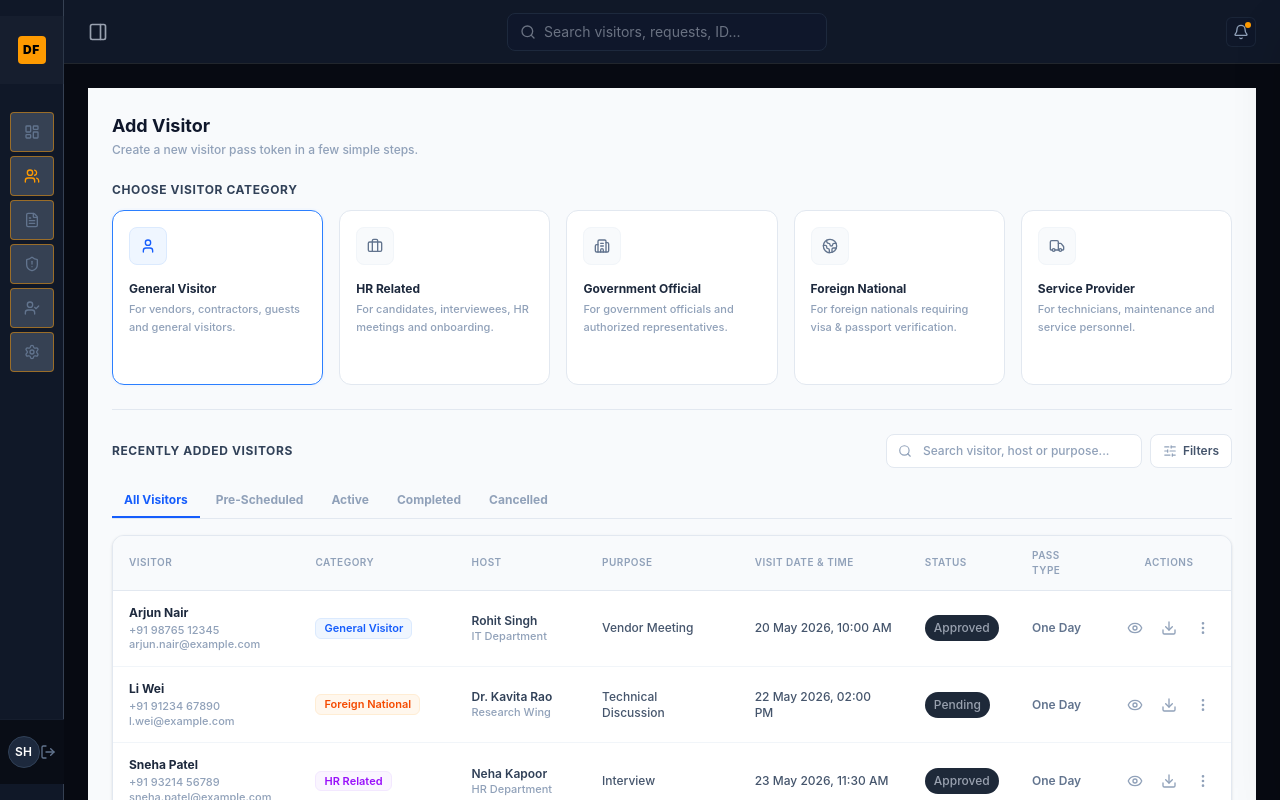
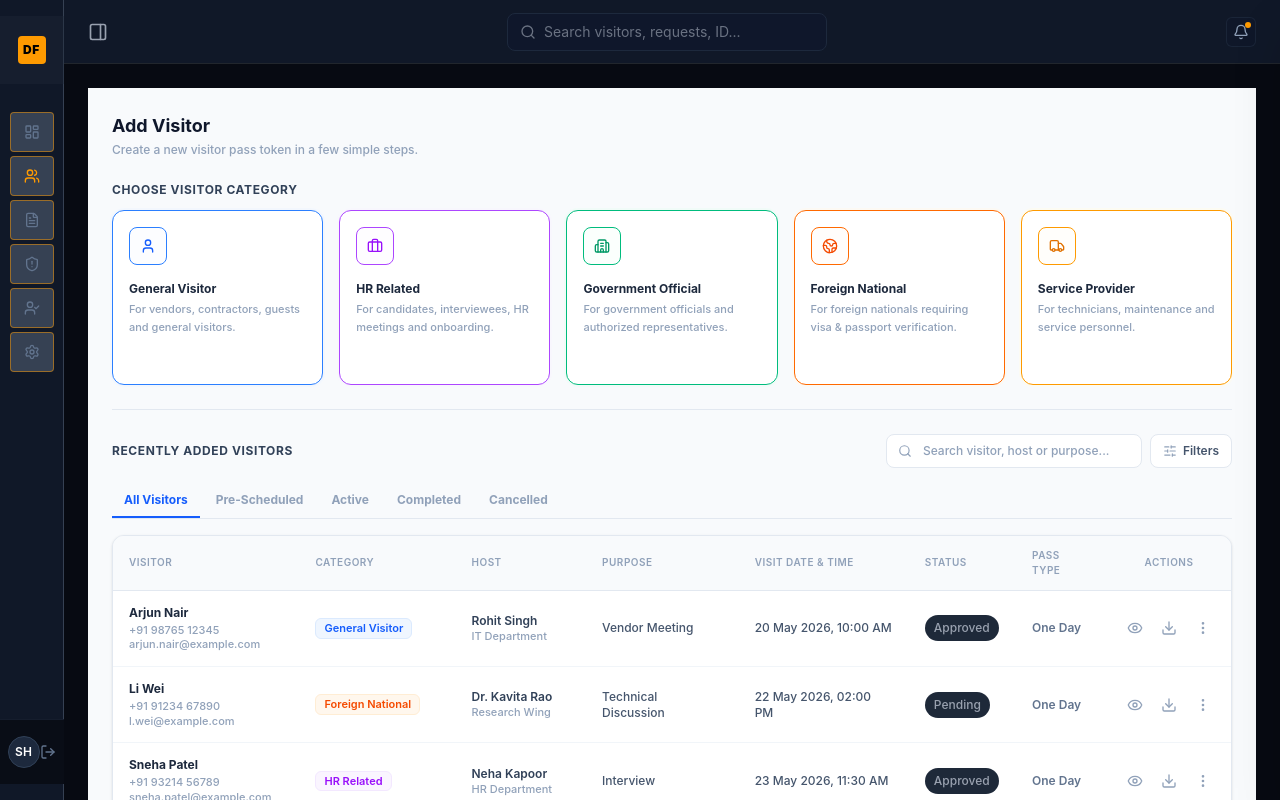
Before and after one commit to sin-h43/Defence-Pass-Management-System, a React (Vite) app in the folder defence-portal/: page /hr/visitorMgmt in a window 1280 px wide. Built offline with nearby package versions, Linux system fonts and the light colour scheme.

Commit message:
Changed the colors of the category

```diff
--- a/defence-portal/src/pages/hr/VisitorManagement.tsx
+++ b/defence-portal/src/pages/hr/VisitorManagement.tsx
@@ -101,10 +101,10 @@ export default function VisitorMgmt() {
 
   const categories = [
     { name: "General Visitor", icon: User, desc: "For vendors, contractors, guests and general visitors.", color: "border-blue-500 bg-blue-50/20 text-blue-600" },
-    { name: "HR Related", icon: Briefcase, desc: "For candidates, interviewees, HR meetings and onboarding.", color: "border-purple-200" },
-    { name: "Government Official", icon: Building2, desc: "For government officials and authorized representatives.", color: "border-emerald-200" },
-    { name: "Foreign National", icon: Globe2, desc: "For foreign nationals requiring visa & passport verification.", color: "border-orange-200" },
-    { name: "Service Provider", icon: Truck, desc: "For technicians, maintenance and service personnel.", color: "border-amber-200" }
+    { name: "HR Related", icon: Briefcase, desc: "For candidates, interviewees, HR meetings and onboarding.", color: "border-purple-500 bg-purple-50/20 text-purple-600" },
+    { name: "Government Official", icon: Building2, desc: "For government officials and authorized representatives.", color: "border-emerald-500 bg-emerald-50/20 text-emerald-600" },
+    { name: "Foreign National", icon: Globe2, desc: "For foreign nationals requiring visa & passport verification.", color: "border-orange-500 bg-orange-50/20 text-orange-600" },
+    { name: "Service Provider", icon: Truck, desc: "For technicians, maintenance and service personnel.", color: "border-amber-500 bg-amber-50/20 text-amber-600" }
   ];
 
   const subTabs = ["All Visitors", "Pre-Scheduled", "Active", "Completed", "Cancelled"];
@@ -137,19 +137,39 @@ export default function VisitorMgmt() {
                     className={`p-4 bg-white border rounded-xl text-left transition-all flex flex-col justify-between group hover:shadow-sm ${
                       cat.name === "General Visitor"
                         ? "border-blue-500 ring-2 ring-blue-50/50"
-                        : "border-slate-200 hover:border-slate-300"
+                        : cat.name === "HR Related"
+                          ? "border-purple-500 ring-2 ring-purple-50/50"
+                          : cat.name === "Government Official"
+                          ? "border-emerald-500 ring-2 ring-emerald-50/50"
+                          : cat.name === "Foreign National"
+                          ? "border-orange-500 ring-2 ring-orange-50/50"
+                          : cat.name === "Service Provider"
+                          ? "border-amber-500 ring-2 ring-amber-50/50"
+                          : ""
                     }`}
                   >
-                    <div className={`p-2.5 rounded-lg border w-fit ${
-                      cat.name === "General Visitor" ? "bg-blue-50 text-blue-600 border-blue-100" : "bg-slate-50 text-slate-500 border-slate-100 group-hover:bg-slate-100"
-                    }`}>
+                    <div className={`p-2.5 rounded-lg border w-fit ${cat.color}`}>
                       <IconComponent className="h-4 w-4" />
                     </div>
                     <div className="mt-4">
                       <h4 className="text-xs font-bold text-slate-800">{cat.name}</h4>
                       <p className="text-[11px] text-slate-400 font-medium mt-1 leading-relaxed">{cat.desc}</p>
                     </div>
-                    <div className="mt-4 text-[10px] font-bold text-blue-600 flex items-center gap-1 opacity-0 group-hover:opacity-100 transition-opacity">
+                    <div className={`mt-4 text-[10px] font-bold flex items-center gap-1 opacity-0 group-hover:opacity-100 transition-opacity
+                        ${
+                            cat.name === "General Visitor"
+                        ? "text-blue-600"
+                        : cat.name === "HR Related"
+                          ? "text-purple-600"
+                          : cat.name === "Government Official"
+                          ? "text-emerald-600"
+                          : cat.name === "Foreign National"
+                          ? "text-orange-600"
+                          : cat.name === "Service Provider"
+                          ? "text-amber-600"
+                          : ""
+                        }
+                        `}>
                       Select Category &rarr;
                     </div>
                   </button>
```
